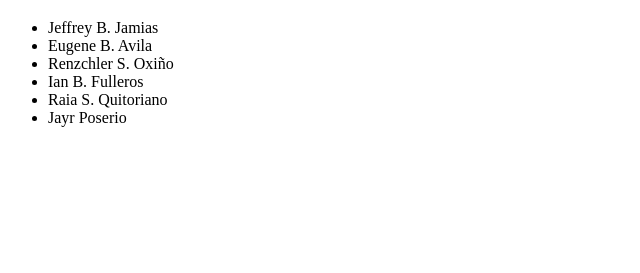
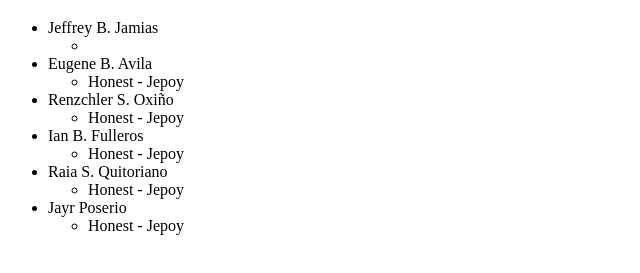
Before and after one commit to jamias0jeffrey/fixing-conflict, a plain HTML site: page index.html in a window 1280 px wide. Shown: the part 61-334 px from the top of the page, without its empty margins (0-640 px from the left). Drawn offline with Linux system fonts and the light colour scheme.

Commit message:
First Impression

```diff
--- a/index.html
+++ b/index.html
@@ -12,11 +12,29 @@
 	<h1>Avengers</h1>
 	<ul>
 		<li>Jeffrey B. Jamias</li>
+			<ul>
+				<li></li>
+			</ul>
 		<li>Eugene B. Avila</li>
+			<ul>
+				<li>Honest - Jepoy</li>
+			</ul>
 		<li>Renzchler S. Oxiño</li>
+			<ul>
+				<li>Honest - Jepoy</li>
+			</ul>
 		<li>Ian B. Fulleros</li>
+			<ul>
+				<li>Honest - Jepoy</li>
+			</ul>
 		<li>Raia S. Quitoriano</li>
+			<ul>
+				<li>Honest - Jepoy</li>
+			</ul>
 		<li>Jayr Poserio</li>
+			<ul>
+				<li>Honest - Jepoy</li>
+			</ul>
 	</ul>
 
 </body>
```
